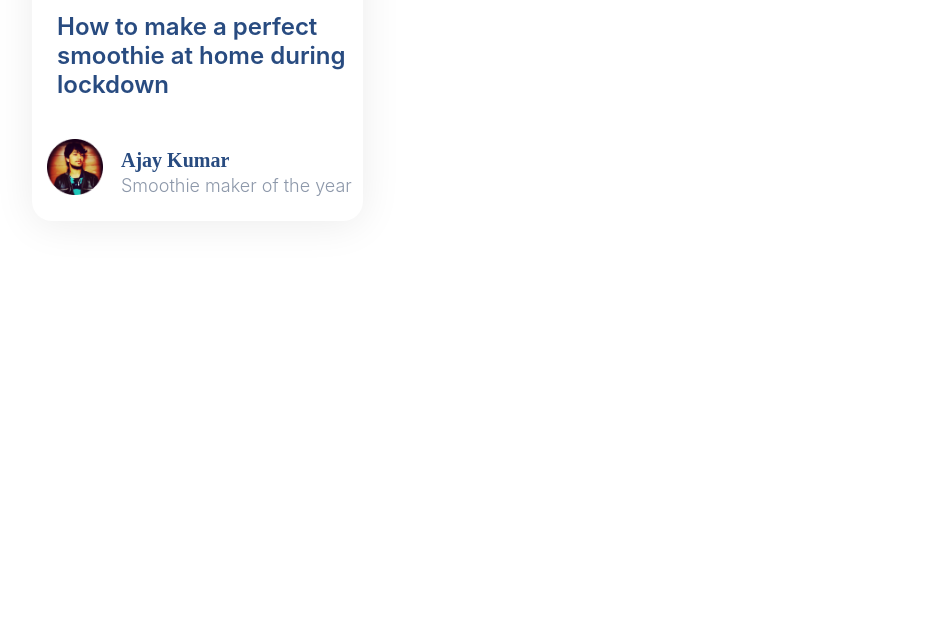
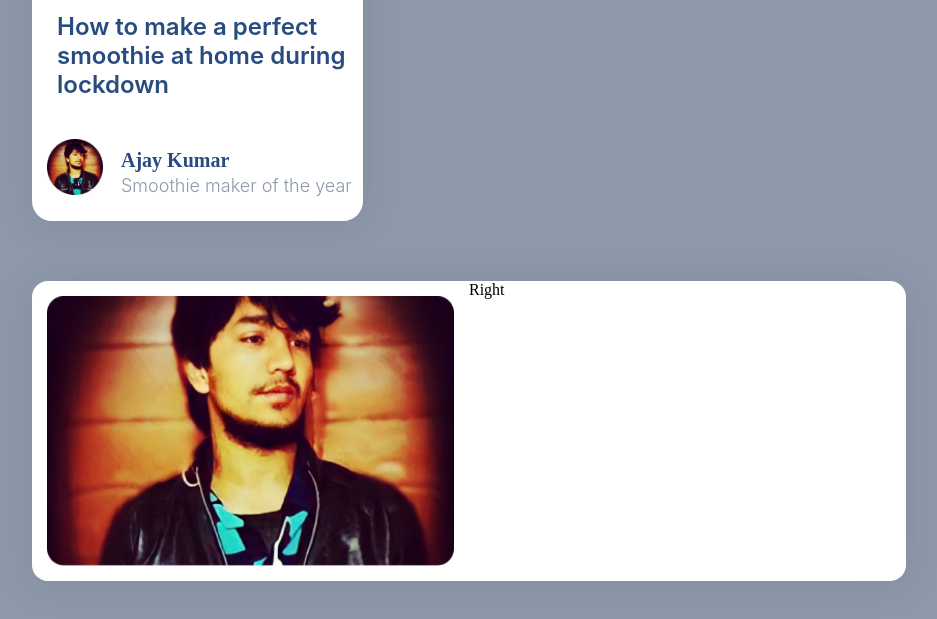
Before and after one commit to GboyeRichard1/Web-Cards, a plain HTML site: page index.html in a window 1280 px wide. Shown: the part 754-1373 px from the top of the page, without its empty margins (8-945 px from the left). Drawn offline with Linux system fonts and the light colour scheme.

Commit message:
Started Card 3

```diff
--- a/index.html
+++ b/index.html
@@ -59,6 +59,21 @@
             </div>
         </div>
     </div>
+
+    <!---This is the 3rd card-->
+    <div class="container3">
+            <div class="left">
+            <img src="images/Rectangle 1764.png" alt="" class="leftsideimage">
+            </div>
+            <div class="right">
+                 Right
+            <div class="rightsidedetails1">
+            </div>
+            <div class="rightsidedetails2">
+            </div>
+            <div class="rightsidedetails3">
+            </div>
+    </div>
 </body>
 
 </html>
--- a/styles.css
+++ b/styles.css
@@ -6,9 +6,11 @@
 
 body{
     display: column;
-    height:200vh;
+    height:300vh;
     margin-top: 50px;
     margin-left: 40px;
+    background-color:#8D98AA;
+
 }
 
 .container{
@@ -115,6 +117,8 @@ height:63%;
     border-radius: 20px;
     background: #FFF;
     box-shadow: 0px 4px 40px 0px rgba(0, 0, 0, 0.08);
+
+
 }
 
 .Uppersection{
@@ -181,3 +185,30 @@ height: 100%;
 left: 80px;
 margin-left: 18px;
 }
+
+.container3{
+display:flex;
+margin-top: 60px;
+width:874px;
+height:300.333px;
+border-radius: 16px;
+background: #FFF;
+box-shadow: 0px 4px 40px 0px rgba(0, 0, 0, 0.08);
+}
+
+.left{
+width: 437px;
+height: 300.333px;
+}
+
+.right{
+width: 437px;
+height: 300.333px;
+}
+
+.leftsideimage{
+height:100%;
+width:100%;
+border-radius: 16px;
+padding-right: 15px; padding-left: 15px; padding-top: 15px; padding-bottom: 15px;
+}
```
Also changed, not shown: Rectangle 1764.png (added), images/Rectangle 1764.png (added).
